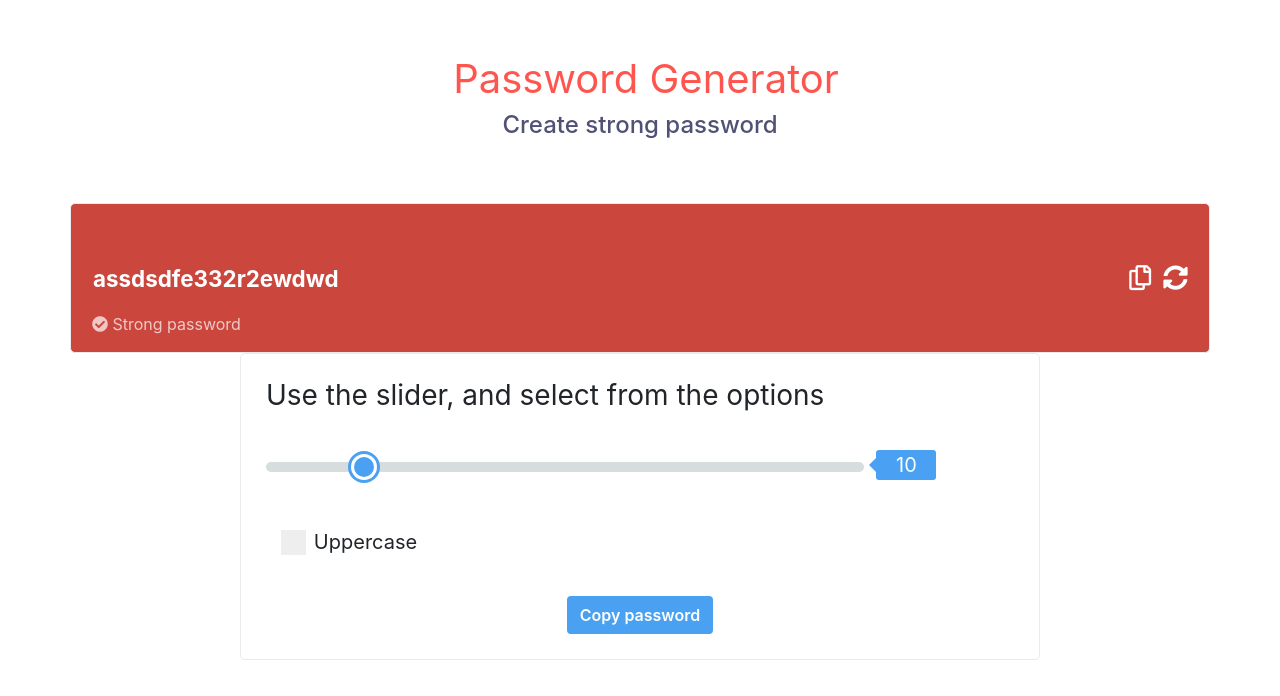
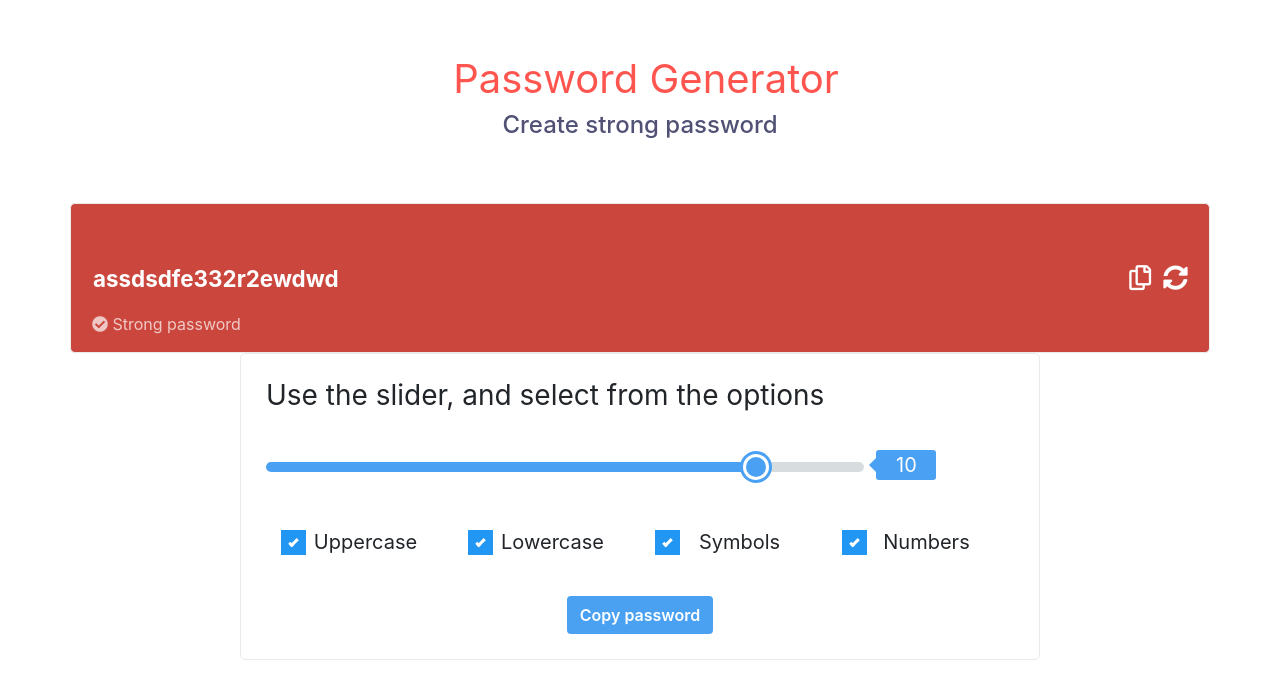
Before and after one commit to AigarsPeda/password-generator, a React app: page / in a window 1280 px wide. Shown: the top 696 px of the page. Built offline with nearby package versions, Linux system fonts and the light colour scheme.

Commit message:
linear-gradient

```diff
--- a/src/components/container/Container.tsx
+++ b/src/components/container/Container.tsx
@@ -3,6 +3,31 @@
 import Button from "./button/Button";
 import Slider from "./slider/Slider";
 import CheckBox from "./checkbox/CheckBox";
+
+const CHECKBOX_LIST: CheckBox[] = [
+  {
+    id: 0,
+    name: "uppercase",
+    label: "Uppercase",
+    isChecked: true,
+    disabled: false
+  },
+  {
+    id: 1,
+    name: "lowercase",
+    label: "Lowercase",
+    isChecked: true,
+    disabled: false
+  },
+  {
+    id: 2,
+    name: "symbols",
+    label: "Symbols",
+    isChecked: true,
+    disabled: false
+  },
+  { id: 3, name: "numbers", label: "Numbers", isChecked: true, disabled: false }
+];
 
 const Container: React.FC = () => {
   const onChangeSlider = (e: React.ChangeEvent<HTMLInputElement>) => {
@@ -23,22 +48,26 @@
               min={1}
               max={60}
               step={1}
-              value={10}
-              defaultLength={10}
+              value={50}
+              defaultLength={50}
               onChangeValue={onChangeSlider}
             />
           </div>
         </div>
         <div className="col-md-12">
           <div className="row checkbox-container">
-            <CheckBox
-              name="uppercase"
-              checked={false}
-              label="Uppercase"
-              value="yes"
-              disabled={false}
-              onChange={onChangeCheckBox}
-            />
+            {CHECKBOX_LIST.map(checkbox => {
+              return (
+                <CheckBox
+                  key={checkbox.id}
+                  name={checkbox.name}
+                  checked={checkbox.isChecked}
+                  label={checkbox.label}
+                  //value="yes"
+                  onChange={onChangeCheckBox}
+                />
+              );
+            })}
           </div>
         </div>
       </div>
--- a/src/components/container/checkbox/CheckBox.tsx
+++ b/src/components/container/checkbox/CheckBox.tsx
@@ -3,7 +3,7 @@
 
 interface ICheckBox {
   label: string;
-  value: string;
+  value?: string;
   checked: boolean;
   name: string;
   disabled?: boolean;
--- a/src/components/container/slider/Slider.tsx
+++ b/src/components/container/slider/Slider.tsx
@@ -13,10 +13,19 @@
 const Slider: React.FC<ISlider> = props => {
   const { step, min, max, value, onChangeValue, defaultLength = 10 } = props;
 
+  const activeRangeColor = "#4aa1f3";
+  const rangeBackground = "#d7dcdf";
+
   const handleChange = (max: number) => (
     e: React.ChangeEvent<HTMLInputElement>
   ) => {
     onChangeValue(e);
+  };
+
+  const progressValue = defaultLength;
+  const progress = (progressValue / max) * 100 + "%";
+  const styleInput = {
+    background: `linear-gradient(90deg, ${activeRangeColor} 0% ${progress}, ${rangeBackground} ${progress} 100%)`
   };
 
   return (
@@ -29,8 +38,8 @@
           min={min}
           max={max}
           value={value}
-          defaultValue={defaultLength}
           onChange={handleChange(max)}
+          style={styleInput}
         />
         <span className="range-slider-value">10</span>
       </div>
```
Also changed, not shown: src/types/types.ts (added, +7 -0 lines).
